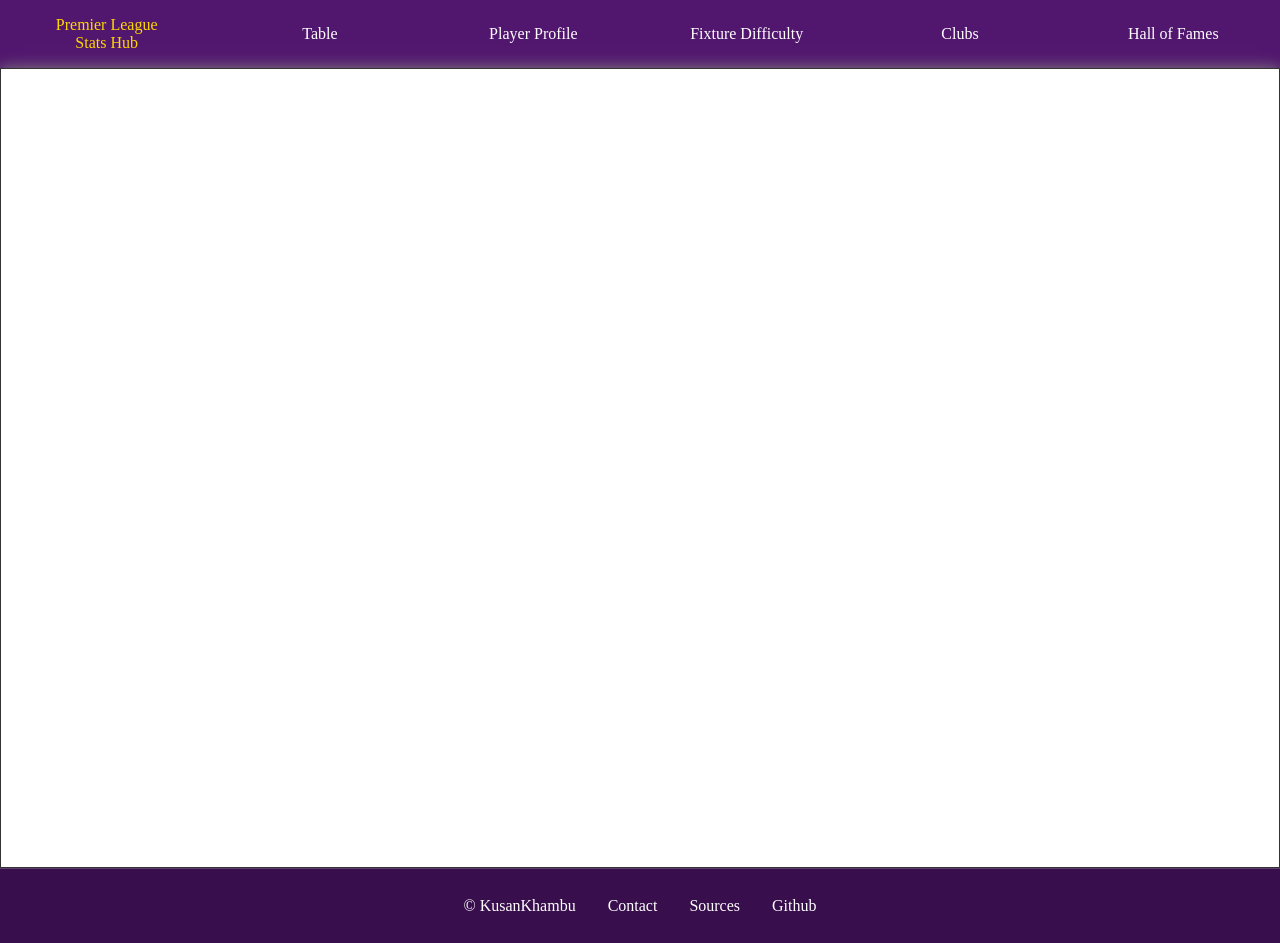
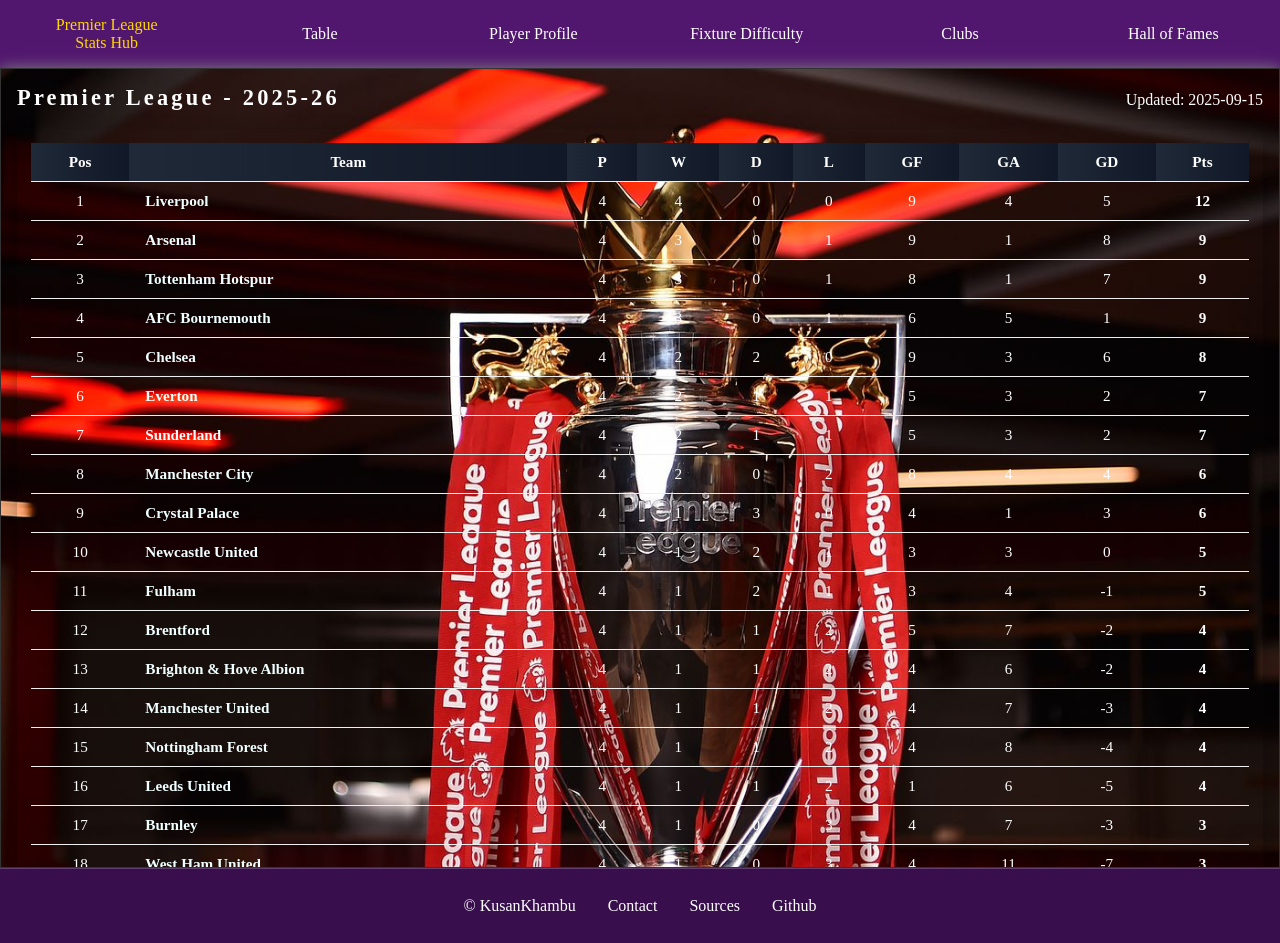
Before and after one commit to KhamuKusan7/Premier-League-Stats-Hub, a React (Vite) app: page /Table in a window 1280 px wide. Built offline with nearby package versions, Linux system fonts and the light colour scheme.

Commit message:
Add css for Table jsx

```diff
--- a/src/App.jsx
+++ b/src/App.jsx
@@ -1,4 +1,5 @@
 import Home from './MyComponents/Home';
+import Table from './MyComponents/Table';
 import Fixtures from './MyComponents/Fixtures';
 import Clubs from './MyComponents/Clubs';
 import PlayerProfile from './MyComponents/PlayerProfile';
@@ -15,6 +16,7 @@
     <div className='App'>
       <Routes>
         <Route exact path="/" element={<Home />}/>
+        <Route path="/Table" element={<Table />}/>
         <Route exact path="/Fixtures" element={<Fixtures />}/>
         <Route exact path="/Clubs" element={<Clubs />}/>
         <Route path="/Clubs/:id" element={<Liverpool />}/>
--- a/src/MyComponents/Clubs.jsx
+++ b/src/MyComponents/Clubs.jsx
@@ -1,5 +1,6 @@
 import React from 'react'
 import { Link } from 'react-router-dom'
+
 
 const Clubs = () => {
     const teamBg = {
@@ -26,7 +27,7 @@
   };
 
   const teams = [
-    {name: "Arsenal",img:"/images/Clubs/Arsenal.png", club:"Arsenal", link:"Liverpool"},
+    {name: "Arsenal",img:"/images/Clubs/Arsenal.png", club:"Arsenal", link:"/Arsenal"},
     {name: "Aston Villa",img:"/images/Clubs/AstonVilla.png", club:"Aston Villa", link:""},
     {name: "Bournemouth",img:"/images/Clubs/Bournemouth.png", club:"Bournemouth",link:""},
     {name: "Brentford",img:"/images/Clubs/Brentford.png" , club:"Brentford", link:""},
@@ -37,7 +38,7 @@
     {name: "Everton",img:"/images/Clubs/Everton.png", club:"Everton", link:""},
     {name: "Fulham",img:"/images/Clubs/Fulham.png", club:"Fulham", link:""},
     {name: "Leeds United",img:"/images/Clubs/Leeds.png", club:"Leeds United", link:""},
-    {name: "Liverpool",img:"/images/Clubs/Liverpool.png", club:"Liverpool", link:"Liverpool"},
+    {name: "Liverpool",img:"/images/Clubs/Liverpool.png", club:"Liverpool", link:"/Liverpool"},
     {name: "Manchester United",img:"/images/Clubs/ManUnited.png", club:"Man United", link:""},
     {name: "Manchester City",img:"/images/Clubs/Mancity.png", club:"Man City", link:""},
     {name: "Newcastle United",img:"/images/Clubs/Newcastle.png", club:"Newcastle United", link:""},
@@ -50,7 +51,7 @@
 
   return (
     <main className="Clubs hide-scrollbar-container">
-      <h2>Clubs</h2>
+      {/* <h2>Clubs</h2> */}
 
       <ul className="team-grid">
         {teams.map((t) => (
--- a/src/MyComponents/Hero.jsx
+++ b/src/MyComponents/Hero.jsx
@@ -6,7 +6,7 @@
         <h1>Welcome to Premier League Stats Hub</h1>
         <p>View your favourite players, teams, history, and PL Hall of Fames—all in one place.</p>
         <div className='hero-buttons'>
-            <a href='/PlayerStats' className='btn primary'>Explore Players</a>
+            <a href='/PlayerProfile' className='btn primary'>Explore Players</a>
             <a href='/Clubs' className='btn secondary'>Discover Teams</a>
         </div>
     </section>
--- a/src/MyComponents/Home.jsx
+++ b/src/MyComponents/Home.jsx
@@ -1,5 +1,6 @@
 import Hero from "./Hero"
 import Highlights from "./Highlights";
+// import PLData from "./PLData.jsx";
 import "./Home.css";
 
 const Home = () => {
--- a/src/MyComponents/NavBar.jsx
+++ b/src/MyComponents/NavBar.jsx
@@ -5,7 +5,7 @@
     <header className="NavBar">
         <ul>
           <li><Link to="/">{title}<br/>Stats Hub</Link></li>
-          <li><Link to="/">Table</Link></li>
+          <li><Link to="/Table">Table</Link></li>
           <li><Link to="/PlayerProfile">Player Profile</Link></li>
           <li><Link to="/Fixtures">Fixture Difficulty</Link></li>
           <li><Link to="/Clubs">Clubs</Link></li>
--- a/src/MyComponents/PlayerProfile.jsx
+++ b/src/MyComponents/PlayerProfile.jsx
@@ -50,7 +50,7 @@
 
   return (
     <main className="PlayerProfile hide-scrollbar-container">
-      <h2 className="PlayerProfile-heading">Player Stats</h2>
+      <h2 className="PlayerProfile-heading">Here are some of the key players from their respective club.</h2>
 
       <ul className="player-grid">
         {players.map((p) => (
--- a/src/index.css
+++ b/src/index.css
@@ -101,7 +101,7 @@
   cursor:pointer;
 }
 
-.Home,.PlayerProfile,.Fixtures,.Clubs,.Hall_of_Fame{
+.Home,.Table,.PlayerProfile,.Fixtures,.Clubs,.Hall_of_Fame{
   width: 100%;
   flex-grow: 1;
   padding: 1rem;
@@ -140,6 +140,68 @@
   list-style-type:none;
 } */
 
+.Table{
+  background-image: url('PLtrophy.jpg');
+  background-size: cover;
+  width: 100%;
+  height: 100vh;
+  background-position: center 31%;
+  background-repeat: no-repeat;
+  /* z-index: -1; */
+  color: #ffffff;
+}
+.pl-header {
+  display: flex;
+  justify-content: space-between;
+  align-items:baseline;
+  gap:10px;
+  margin-bottom:18px;
+}
+.pl-header h1{
+  margin:0;
+  font-size: 1.4rem;
+  letter-spacing: 0.2rem;
+}
+.table-wrapper {
+  box-shadow: 0 12px 24px rgba(0,0,0,0.35);
+  padding: 14px;
+  border-radius: 10px;
+  overflow-y: auto;
+}
+.standings-table{
+  width: 100%;
+  border-collapse: collapse;
+  min-width:780px;
+}
+.standings-table th,
+.standings-table td {
+  padding: 10px 12px;
+  text-align: center;
+  border-bottom: 1px solid #efefef;
+  font-size: 0.95rem;
+}
+.standings-table thead th {
+  background: linear-gradient(90deg,#1f2937,#111827);
+  /* color: #fff; */
+  font-weight: 600;
+}
+.standings-table td.team {
+  text-align: left;
+  padding-left: 16px;
+  font-weight: 600;
+  /* color: #111827; */
+  color: azure;
+}
+.standings-table td.points {
+  font-weight: bolder;
+  font-size: bold;
+}
+.Table::-webkit-scrollbar {
+  display: none;
+}
+
+
+/* Player Profile */
 .PlayerProfile {
   padding: 16px;
 }
@@ -178,6 +240,7 @@
   border-radius: 14px;
   overflow: hidden;
   aspect-ratio: 2 / 3;         /* keeps a nice poster shape */
+  -webkit-font-smoothing:antialiased;
 }
 
 /* Background goes here via CSS var */
@@ -258,6 +321,8 @@
   border-radius:7px;
   overflow: hidden;
   aspect-ratio: 1 / 4;
+  background-color: rgba(0, 0, 0, 0.6);
+  background-blend-mode: multiply;
 }
 .team-card-link {
   display: flex;
@@ -274,6 +339,8 @@
   /* transform: scale(1.08); */
   box-shadow: 0 12px 24px rgba(0,0,0,0.35);
   transition: transform  0.3s ease, box-shadow 0.3s ease;
+  background-color: rgba(255, 255, 255, 0.6);
+  background-blend-mode: multiply;
 }
 
 .team-logo {
```
Also changed, not shown: src/MyComponents/Clubs/Arsenal.jsx (added, +11 -0 lines), src/MyComponents/PLData.jsx (added, +147 -0 lines), src/PLtrophy.jpg (added), src/Table_Bg_Liverpool.jpg (added).
